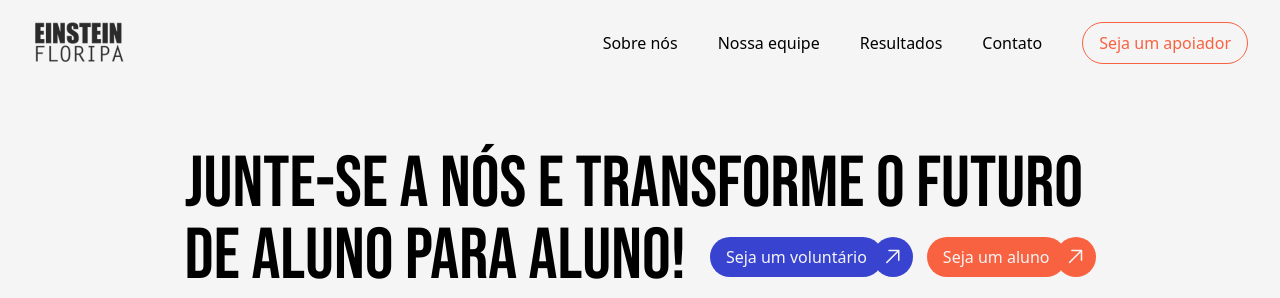
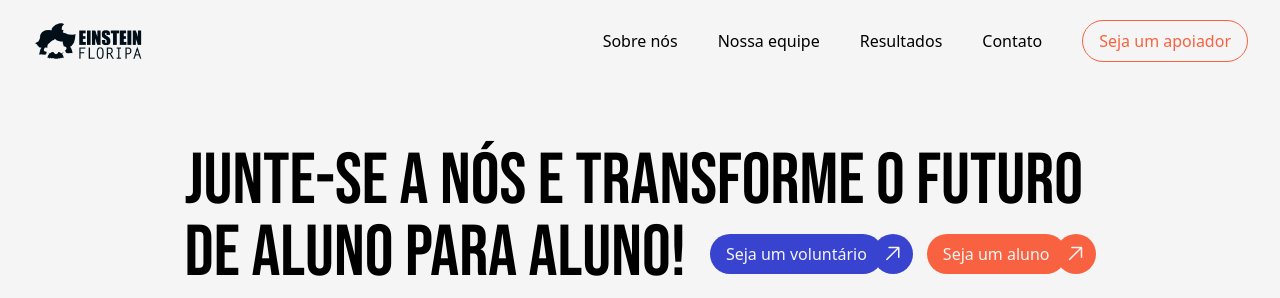
Before and after one commit to micapareddes/case-einstein, a website with bundled scripts: page src/pages/landingpage/index.html in a window 1280 px wide. Shown: the top 298 px of the page. Built offline with nearby package versions, Linux system fonts and the light colour scheme.

Commit message:
Substitui a logo do header

```diff
--- a/src/components/header.js
+++ b/src/components/header.js
@@ -28,11 +28,11 @@ export function Header() {
     navBar.className = 'hidden absolute z-10 top-20 left-0 right-0 p-8 rounded-b-xl shadow-md border-t border-t-black border-opacity-10 bg-CREAM md:static md:z-auto md:top-auto md:left-auto md:right-auto md:p-0 md:rounded-none md:shadow-none md:border-0 md:bg-transparent md:flex md:w-full md:justify-center lg:w-fit'
     navBarList.className = 'flex flex-col md:flex-row flex-wrap items-center gap-10'
 
-    logoContainer.className = 'cursor-pointer w-16 md:w-24'
+    logoContainer.className = 'cursor-pointer w-24 md:w-28'
     logoContainer.href = './'
-    logo.src = '/src/img/logo.png'
+    logo.src = '/src/img/einstein-logo.png'
     logo.height = 45
-    logo.width = 93
+    logo.width = 126
 
     burguerMenu.className = 'md:hidden cursor-pointer'
     burguerIcon.className = 'ph ph-list text-2xl'
```
Also changed, not shown: src/img/einstein-logo.png (added), src/img/logo.png (deleted), src/img/logo.svg (deleted), src/styles/output.css.
